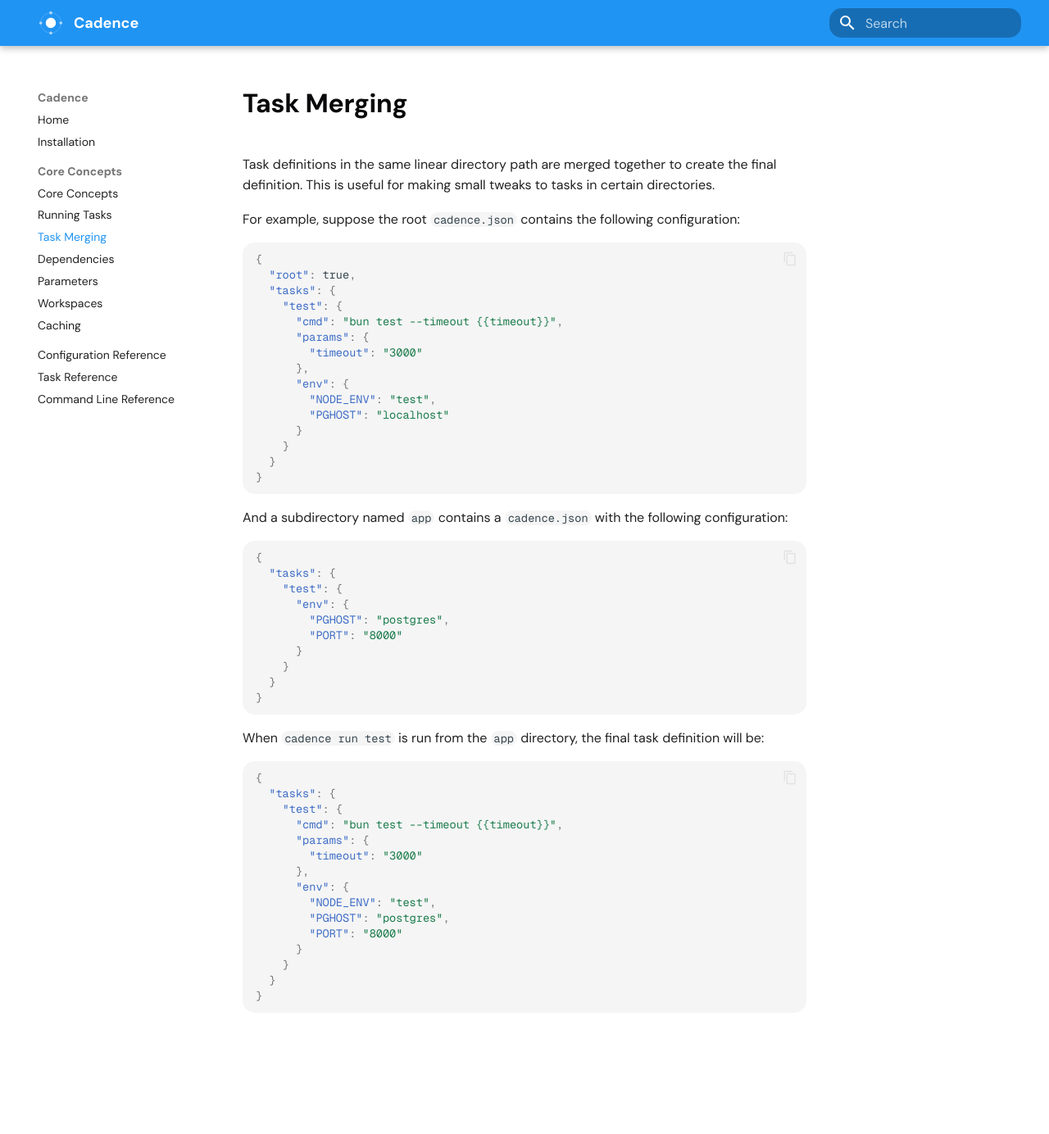
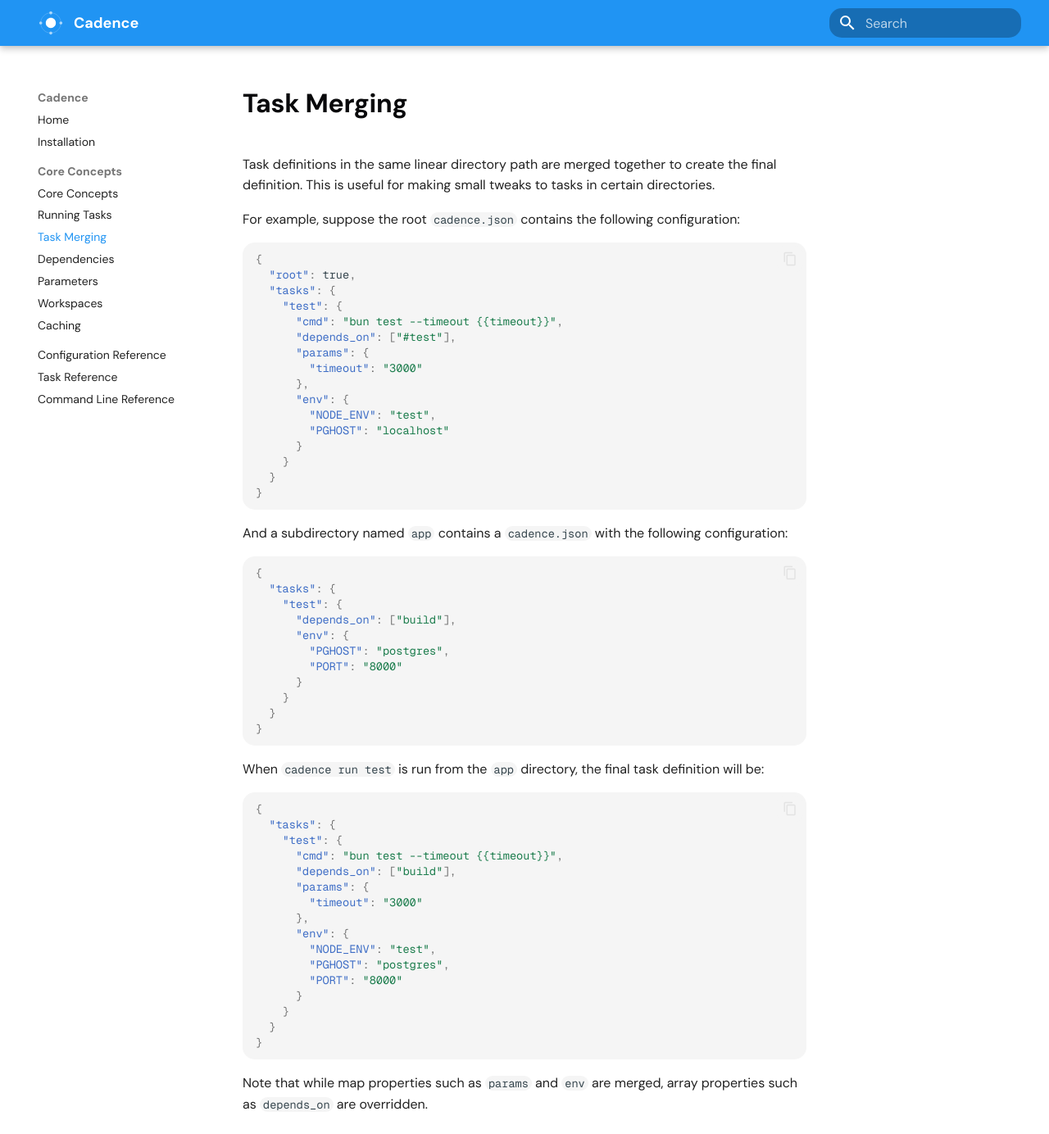
Before and after one commit to meechdw/cadence, an MkDocs documentation site: the page built from docs/core-concepts/task-merging.md, in a window 1280 px wide and 1384 px high. Shown: the whole window at 82% size. Built offline with MkDocs 1.6.1 and Material for MkDocs 9.7.7, drawn with Linux system fonts in a browser that asks for light colours.

Commit message:
docs: document that array properties are overridden during task merging

````diff
--- a/docs/core-concepts/task-merging.md
+++ b/docs/core-concepts/task-merging.md
@@ -13,6 +13,7 @@ configuration:
   "tasks": {
     "test": {
       "cmd": "bun test --timeout {{timeout}}",
+      "depends_on": ["#test"],
       "params": {
         "timeout": "3000"
       },
@@ -32,6 +33,7 @@ configuration:
 {
   "tasks": {
     "test": {
+      "depends_on": ["build"],
       "env": {
         "PGHOST": "postgres",
         "PORT": "8000"
@@ -49,6 +51,7 @@ definition will be:
   "tasks": {
     "test": {
       "cmd": "bun test --timeout {{timeout}}",
+      "depends_on": ["build"],
       "params": {
         "timeout": "3000"
       },
@@ -61,3 +64,6 @@ definition will be:
   }
 }
 ```
+
+Note that while map properties such as `params` and `env` are merged, array
+properties such as `depends_on` are overridden.
````
